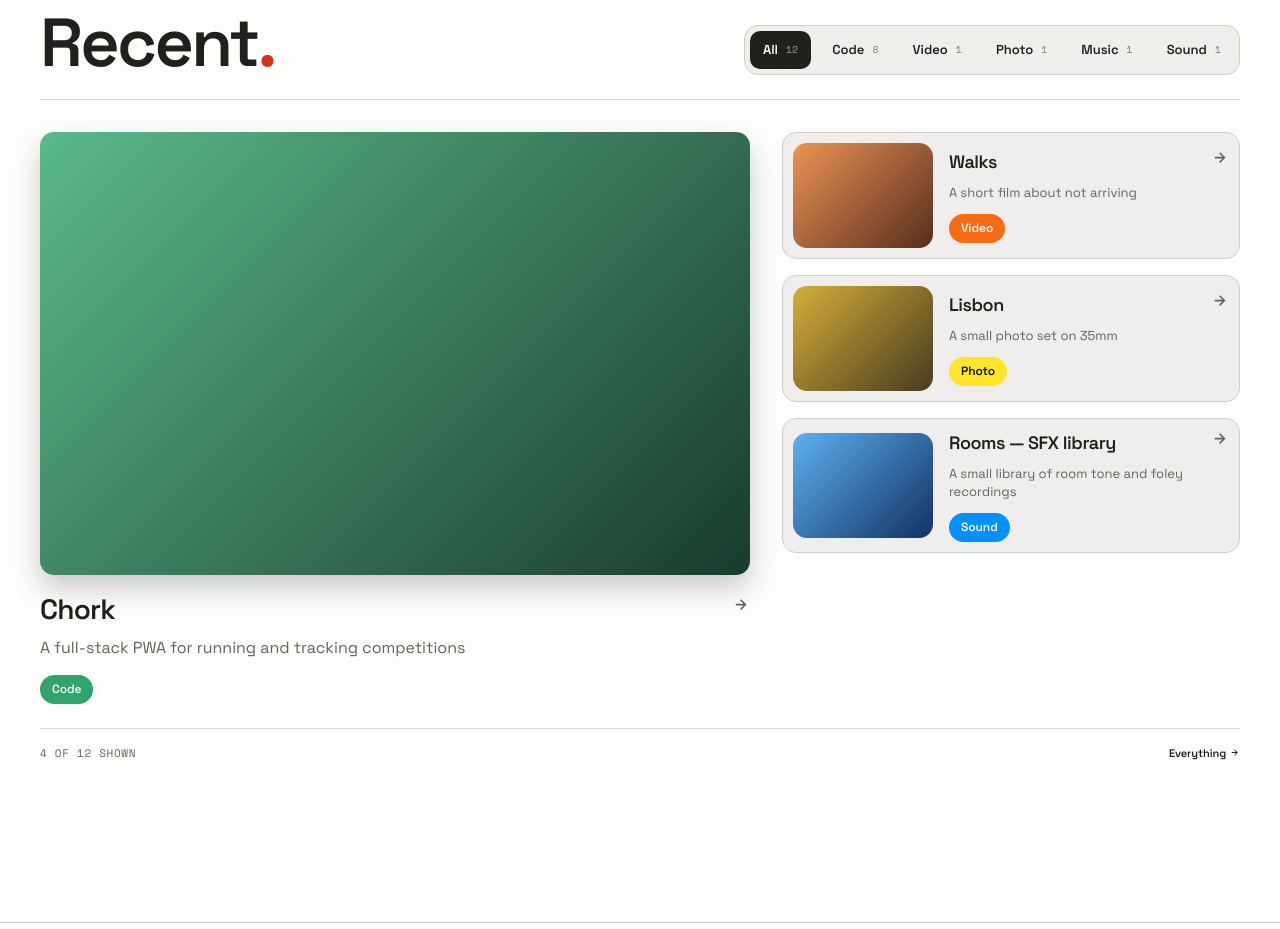
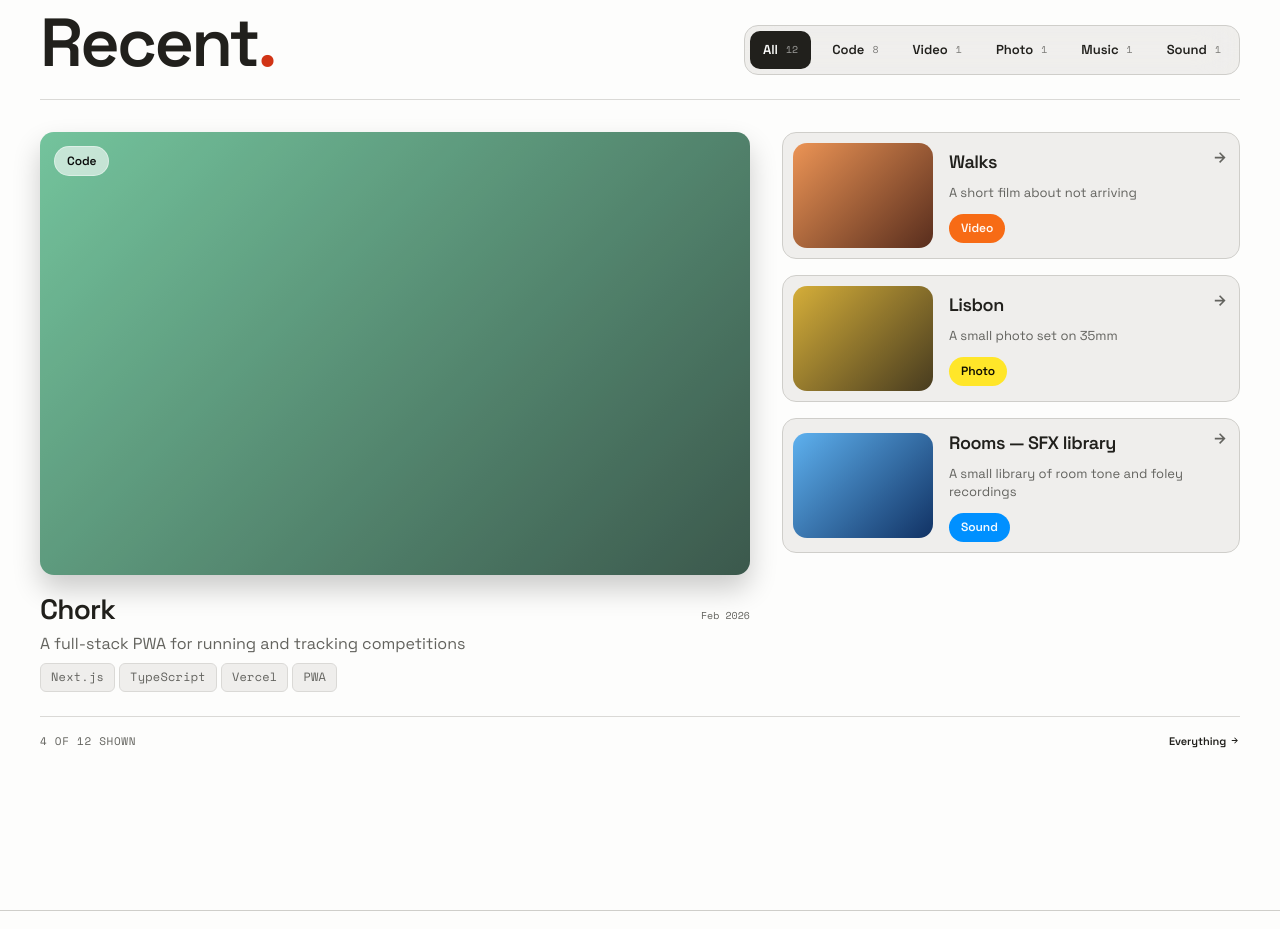
Before and after one commit to tmhnsly/portfolio, a Next.js app: page / in a window 1280 px wide. Shown: the part 1400-2329 px from the top of the page. Built offline with nearby package versions, Linux system fonts and the light colour scheme.

Commit message:
refactor(home): reuse ProjectCard (featured variant) for the recent-work hero
Co-Authored-By: Claude Sonnet 4.6 <noreply@anthropic.com>

```diff
--- a/src/components/home/RecentWork/RecentWork.module.scss
+++ b/src/components/home/RecentWork/RecentWork.module.scss
@@ -7,19 +7,13 @@
 .period { color: var(--accent-ink-to, var(--accent-ink)); }
 .grid { margin-top: var(--space-7); display: grid; grid-template-columns: 1fr; gap: var(--space-7);
   @include desktop-up { grid-template-columns: 1.55fr 1fr; } }
-.featured { display: flex; flex-direction: column; gap: var(--space-5); }
-.featuredMedia { box-shadow: var(--shadow-lg); }
-.featuredMeta { display: flex; flex-direction: column; align-items: flex-start; gap: var(--space-3); }
 /* head row: title (left) + the card-link arrow (top-right) — matches DisciplineCard */
 .metaHead { display: flex; align-items: flex-start; gap: var(--space-3); align-self: stretch; }
-.featuredTitle { font-family: var(--font-display); font-size: var(--fs-h2); font-weight: 600; letter-spacing: -0.028em; line-height: 1.05; color: var(--text); }
-.featuredDesc { font-size: var(--fs-body); color: var(--text-soft); line-height: 1.4; }
 /* discipline-coloured pill, now in the meta (was a top-left media overlay) */
 .pill { display: inline-flex; margin-top: var(--space-1); }
 /* card-link arrow (top-right of the card content via CardArrow), nudges + accents on hover */
 .arrow { color: var(--text-soft); }
 @include can-hover {
-  .featured:hover .arrow,
   .thumb:hover .arrow { transform: translateX(3px); color: var(--accent-ink); }
 }
 .thumbs { display: flex; flex-direction: column; gap: var(--space-4); }
--- a/src/components/home/RecentWork/RecentWork.tsx
+++ b/src/components/home/RecentWork/RecentWork.tsx
@@ -15,6 +15,7 @@ import { Media } from '@/components/ui/Media';
 import { Pill } from '@/components/ui/Pill';
 import { LinkArrow } from '@/components/ui/LinkArrow';
 import { CardArrow } from '@/components/ui/CardArrow';
+import { ProjectCard } from '@/components/section/ProjectCard';
 import styles from './RecentWork.module.scss';
 
 // stable (module-scope) facet accessor — a Project's Discipline label
@@ -30,7 +31,6 @@ export function RecentWork({ projects }: { projects: Project[] }) {
   const filtered = filterByFacet(projects, disciplineLabel, activeLabel);
   const { featured, rest: thumbs } = splitFeatured(filtered, 3);
   if (!featured) return null;
-  const fp = projectPresentation(featured);
 
   return (
     <section className={styles.section}>
@@ -50,18 +50,7 @@ export function RecentWork({ projects }: { projects: Project[] }) {
           exit={reduce ? undefined : { opacity: 0, y: -8 }}
           transition={{ duration: DURATION.fast, ease: EASING.standard }}
         >
-          <Link href={fp.href} className={styles.featured}>
-            <Media grad={fp.gradient} src={coverImage(featured).src} alt={coverImage(featured).alt}
-              ratio="16/10" sizes={IMG_SIZES.full} className={styles.featuredMedia} />
-            <div className={styles.featuredMeta}>
-              <div className={styles.metaHead}>
-                <div className={styles.featuredTitle}>{featured.title}</div>
-                <CardArrow className={styles.arrow} />
-              </div>
-              {featured.desc && <div className={styles.featuredDesc}>{featured.desc}</div>}
-              <span className={styles.pill}><Pill label={fp.label} tone="discipline" color={fp.color} onColor={fp.onColor} /></span>
-            </div>
-          </Link>
+          <ProjectCard project={featured} featured />
           <div className={styles.thumbs}>
             {thumbs.map((p) => {
               const tp = projectPresentation(p);
--- a/src/components/section/ProjectCard/ProjectCard.module.scss
+++ b/src/components/section/ProjectCard/ProjectCard.module.scss
@@ -34,3 +34,11 @@
 .date { font-family: var(--font-mono); font-size: var(--fs-mono-xs); color: var(--text-muted); white-space: nowrap; }
 .desc { font-size: var(--fs-body-s); color: var(--text-soft); line-height: 1.4; }
 .chips { display: flex; gap: var(--space-1); flex-wrap: wrap; }
+
+/* Featured (home "Recent Work" hero) — same card, larger: 16:10 media, big
+   title, heavier shadow. Everything else (pill, hover arrow, date, chips) is
+   inherited from the base card for consistency. */
+.featured { gap: var(--space-5); }
+.featured .media { box-shadow: var(--shadow-lg); }
+.featured .title { font-size: var(--fs-h2); letter-spacing: -0.028em; line-height: 1.05; }
+.featured .desc { font-size: var(--fs-body); }
--- a/src/components/section/ProjectCard/ProjectCard.tsx
+++ b/src/components/section/ProjectCard/ProjectCard.tsx
@@ -10,13 +10,13 @@ import { coverImage } from '@/lib/project-presentation';
 import { formatMonthYear } from '@/lib/format';
 import styles from './ProjectCard.module.scss';
 
-export function ProjectCard({ project, hideDiscipline = false }: { project: Project; hideDiscipline?: boolean }) {
+export function ProjectCard({ project, hideDiscipline = false, featured = false }: { project: Project; hideDiscipline?: boolean; featured?: boolean }) {
   const d = DISCIPLINES[project.discipline];
   const cover = coverImage(project);
   return (
-    <Link href={`/${project.discipline}/${project.slug}`} className={styles.card}>
+    <Link href={`/${project.discipline}/${project.slug}`} className={[styles.card, featured && styles.featured].filter(Boolean).join(' ')}>
       <Media grad={d.gradient} src={cover.src} alt={cover.alt}
-        ratio="4/3" sizes={IMG_SIZES.grid3} className={styles.media}>
+        ratio={featured ? '16/10' : '4/3'} sizes={featured ? IMG_SIZES.full : IMG_SIZES.grid3} className={styles.media}>
         {!cover.src && <span className={styles.hatch} aria-hidden />}
         {!hideDiscipline && <span className={styles.pillTL}><Pill label={d.label} tone="solid" /></span>}
         <LinkArrow className={styles.arrow} />
```
Also changed, not shown: 1 other file (tests, documents, lock files or other folders).
